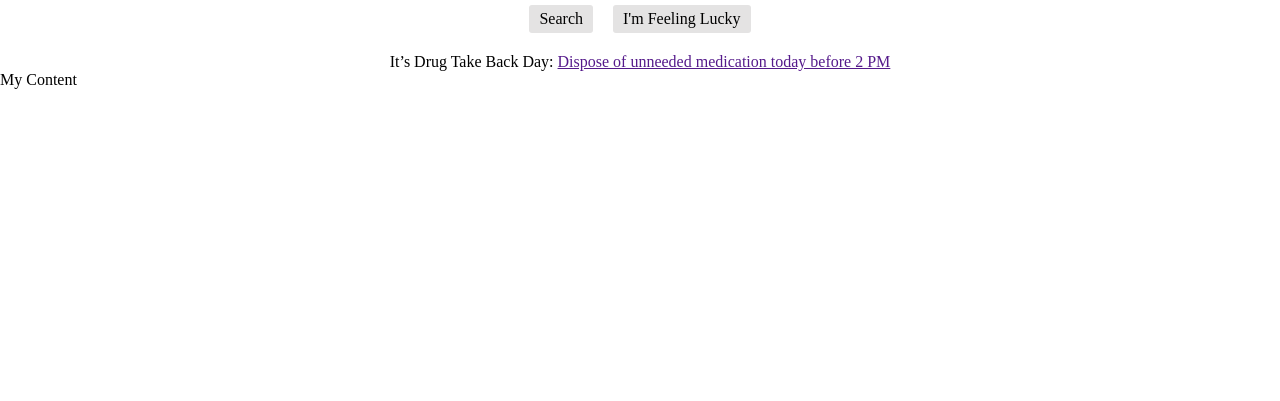
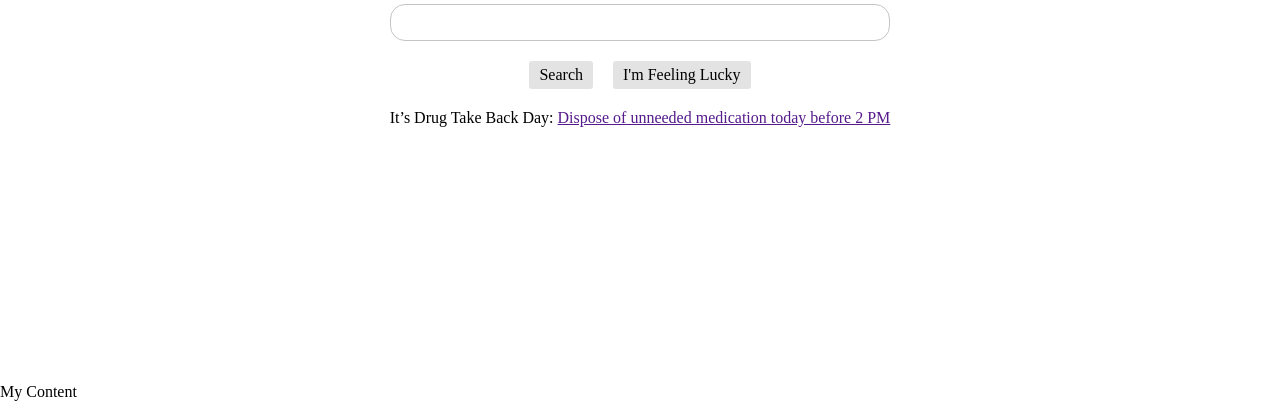
Before and after one commit to svamedia/google-homepage, a plain HTML site: page index.html in a window 1280 px wide. Shown: the part 399-800 px from the top of the page. Drawn offline with Linux system fonts and the light colour scheme.

Commit message:
changed body display to flex and adjusted position of elements

```diff
--- a/styles/style.css
+++ b/styles/style.css
@@ -1,6 +1,9 @@
-body {
+html, body {
     margin: 0;
     padding: 0;
+    height: 100%;
+    display: flex;
+    flex-direction: column;
 }
 
 #nav {
@@ -21,7 +24,11 @@ body {
 }
 
 #middle {
-    margin-top: 200px;
+    flex-grow: 1;
+    display: flex;
+    flex-direction: column;
+    justify-content: center;
+    align-items: center;
 }
 
 #logo {
```
